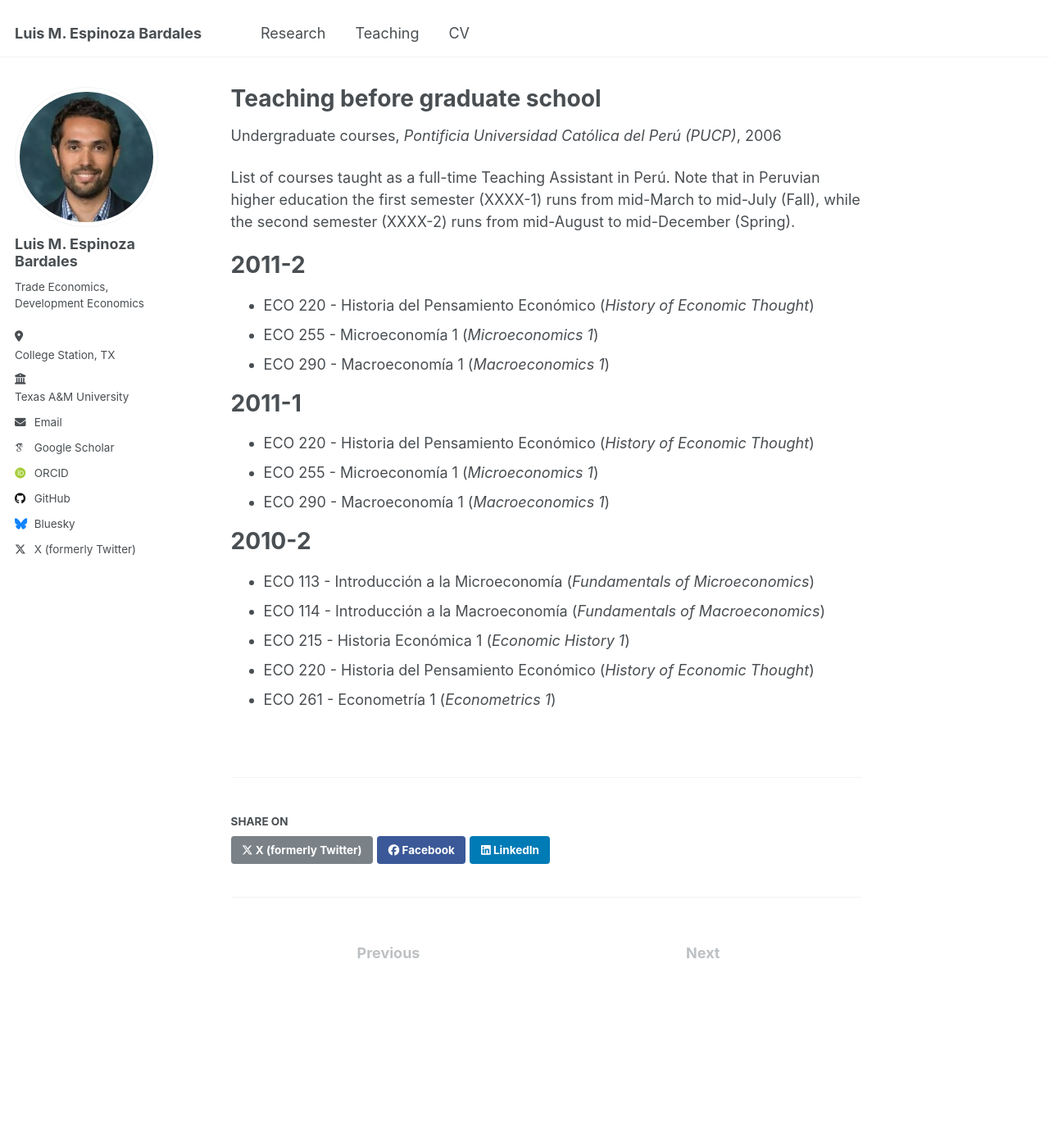
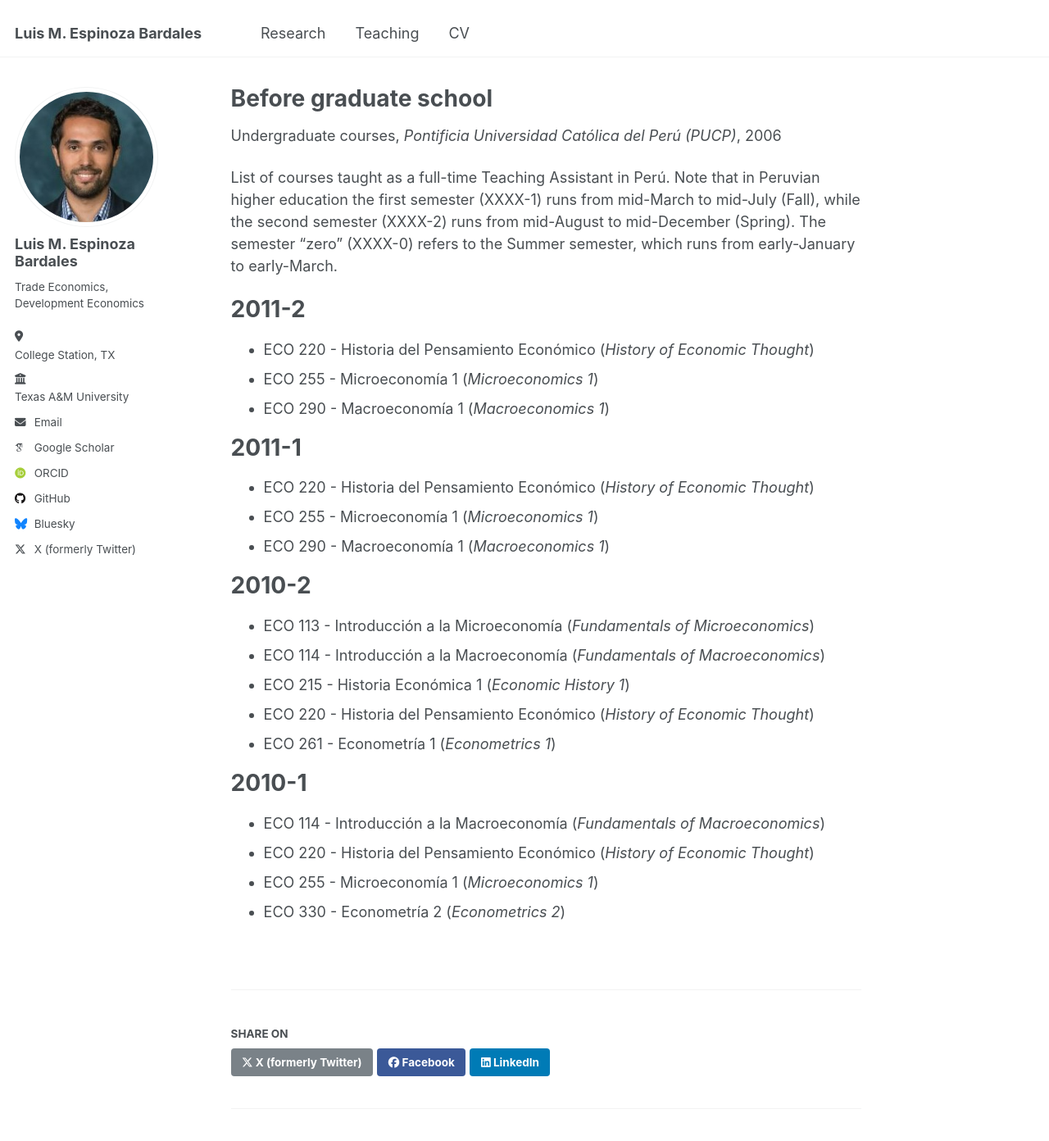
Before and after one commit to Luis-Espinoza-Bardales/luis-espinoza-bardales.github.io, a Jekyll site: the page built from _teaching/2006-PUCP.md, in a window 1280 px wide and 1400 px high. Shown: the top 1392 px of the window at 82% size. Built offline with Jekyll 4.4.1, drawn with Linux system fonts in a browser that asks for light colours; some web fonts are replaced.

Commit message:
Update 2006-PUCP.md

```diff
--- a/_teaching/2006-PUCP.md
+++ b/_teaching/2006-PUCP.md
@@ -1,5 +1,5 @@
 ---
-title: "Teaching before graduate school"
+title: "Before graduate school"
 collection: teaching
 type: "Undergraduate courses"
 permalink: /teaching/2006-PUCP
@@ -8,7 +8,7 @@ date: 2006-03-01
 location: "Lima, Perú"
 ---
 
-List of courses taught as a full-time Teaching Assistant in Perú. Note that in Peruvian higher education the first semester (XXXX-1) runs from mid-March to mid-July (Fall), while the second semester (XXXX-2) runs from mid-August to mid-December (Spring).
+List of courses taught as a full-time Teaching Assistant in Perú. Note that in Peruvian higher education the first semester (XXXX-1) runs from mid-March to mid-July (Fall), while the second semester (XXXX-2) runs from mid-August to mid-December (Spring). The semester "zero" (XXXX-0) refers to the Summer semester, which runs from early-January to early-March.
 
 2011-2
 ======
@@ -29,3 +29,10 @@ List of courses taught as a full-time Teaching Assistant in Perú. Note that in
 - ECO 215 - Historia Económica 1 (*Economic History 1*)
 - ECO 220 - Historia del Pensamiento Económico (*History of Economic Thought*)
 - ECO 261 - Econometría 1 (*Econometrics 1*)
+
+2010-1
+======
+- ECO 114 - Introducción a la Macroeconomía (*Fundamentals of Macroeconomics*)
+- ECO 220 - Historia del Pensamiento Económico (*History of Economic Thought*)
+- ECO 255 - Microeconomía 1 (*Microeconomics 1*)
+- ECO 330 - Econometría 2 (*Econometrics 2*)
```
